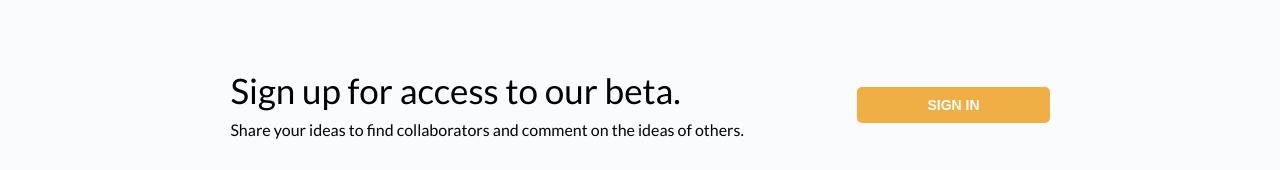
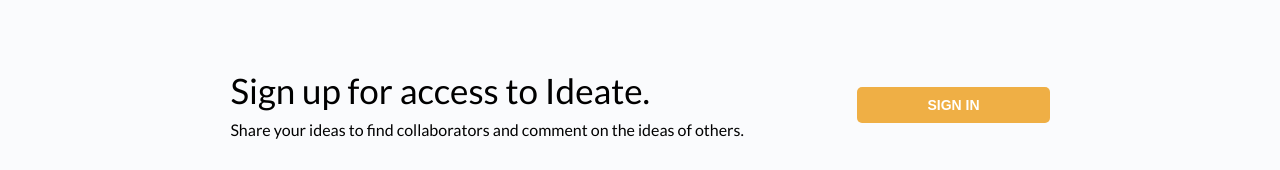
Before and after one commit to ideateproject/landing, a React (Create React App) app: page / in a window 1280 px wide. Shown: the part 3898-4068 px from the top of the page. Built offline with nearby package versions, Linux system fonts and the light colour scheme.

Commit message:
ideate wording

```diff
--- a/src/pages/Home.js
+++ b/src/pages/Home.js
@@ -267,7 +267,7 @@
 
 			<div className="app__signup">
 				<div className="app__signuptext">
-					<p>Sign up for access to our beta.</p>
+					<p>Sign up for access to Ideate.</p>
 					<p>
 						Share your ideas to find collaborators and comment on the
 						ideas of others.
```
